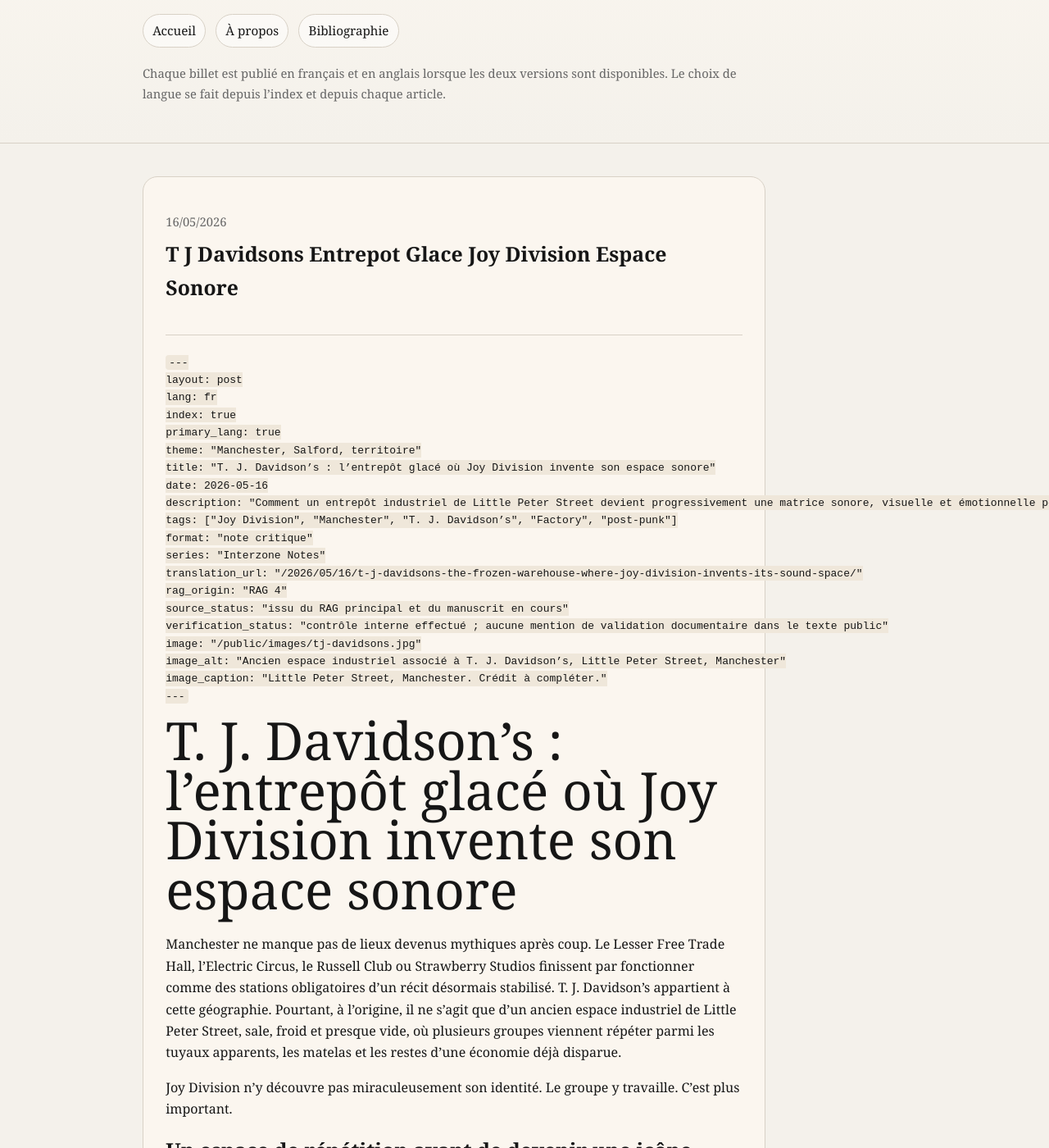
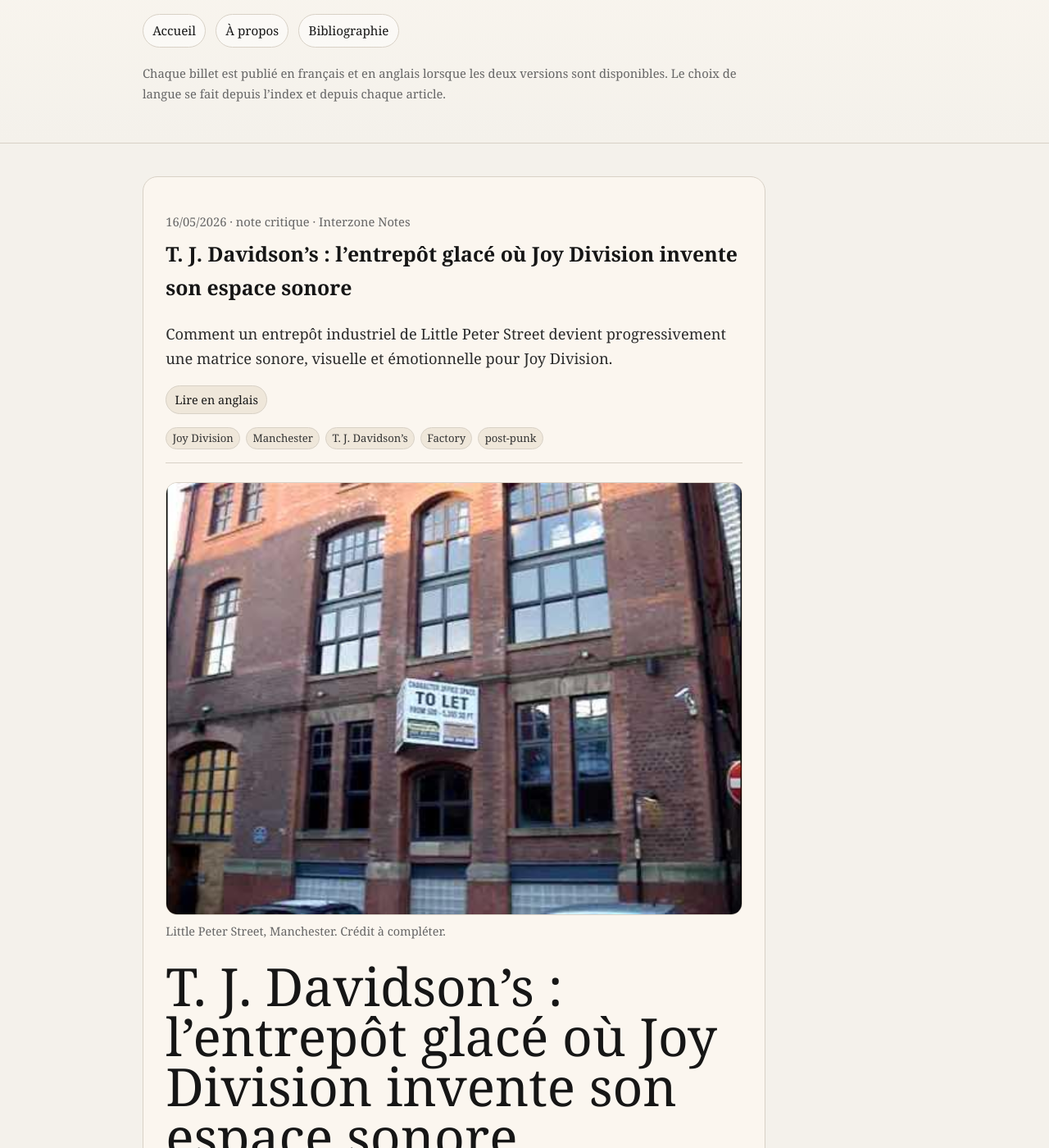
Before and after one commit to AdminQuest/joy-division-carnets, a Jekyll site: the page built from _posts/2026-05-16-t-j-davidsons-entrepot-glace-joy-division-espace-sonore.md, in a window 1280 px wide and 1400 px high, scrolled down 334 px. Shown: the whole window at 82% size. Built offline with Jekyll 4.4.1, drawn with Linux system fonts in a browser that asks for light colours; our own code applies the rules of GitHub Pages for plain Markdown files; some of the changed text lies outside the part shown.

Commit message:
Corrige le front matter du billet français T. J. Davidson’s

````diff
--- a/_posts/2026-05-16-t-j-davidsons-entrepot-glace-joy-division-espace-sonore.md
+++ b/_posts/2026-05-16-t-j-davidsons-entrepot-glace-joy-division-espace-sonore.md
@@ -1,4 +1,3 @@
-```yaml
 ---
 layout: post
 lang: fr
@@ -19,7 +18,6 @@
 image_alt: "Ancien espace industriel associé à T. J. Davidson’s, Little Peter Street, Manchester"
 image_caption: "Little Peter Street, Manchester. Crédit à compléter."
 ---
-```
 
 # T. J. Davidson’s : l’entrepôt glacé où Joy Division invente son espace sonore
 
@@ -88,24 +86,3 @@
 [^5]: Mick Middles, *From Joy Division to New Order*, Londres, Virgin Books, 1996.
 
 [^6]: Mick Middles et Lindsay Reade, *Torn Apart: The Life of Ian Curtis*, Londres, Omnibus Press, 2006.
-
-```yaml
----
-layout: post
-lang: en
-index: false
-theme: "Manchester, Salford, territory"
-title: "T. J. Davidson’s: the frozen warehouse where Joy Division invents its sound space"
-date: 2026-05-16
-description: "How an industrial rehearsal space in Little Peter Street gradually becomes a sonic, visual and emotional matrix for Joy Division."
-tags: ["Joy Division", "Manchester", "T. J. Davidson’s", "Factory", "post-punk"]
-format: "critical note"
-series: "Interzone Notes"
-translation_url: "/2026/05/16/t-j-davidsons-entrepot-glace-joy-division-espace-sonore/"
-rag_origin: "RAG 4"
-source_status: "derived from the main RAG and the draft manuscript"
-verification_status: "internal check completed; no documentary validation note appears in the public text"
-image: "/public/images/tj-davidsons.jpg"
-image_alt: "Former industrial rehearsal space associated with T. J. Davidson’s, Little Peter Street, Manchester"
-image_caption: "Little Peter Street, Manchester. Credit to be completed."
----
````
